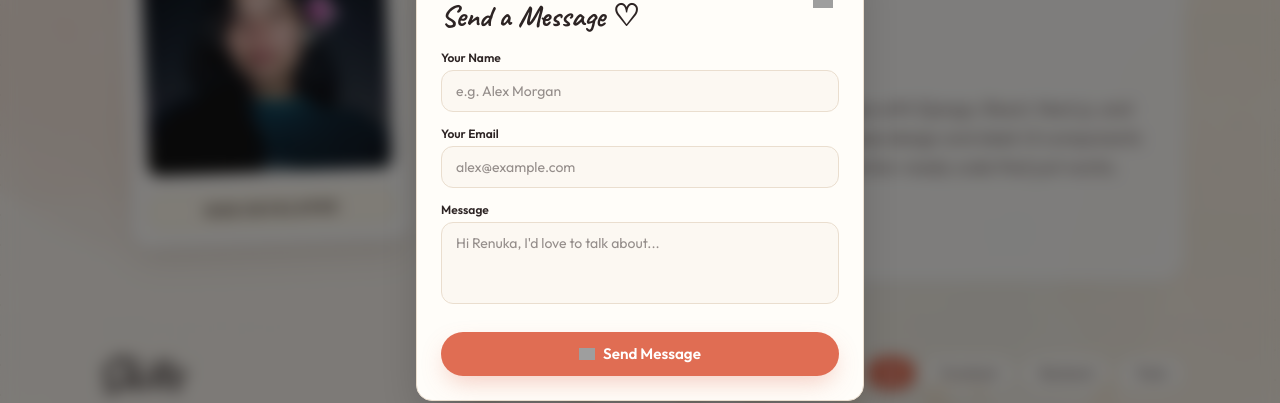
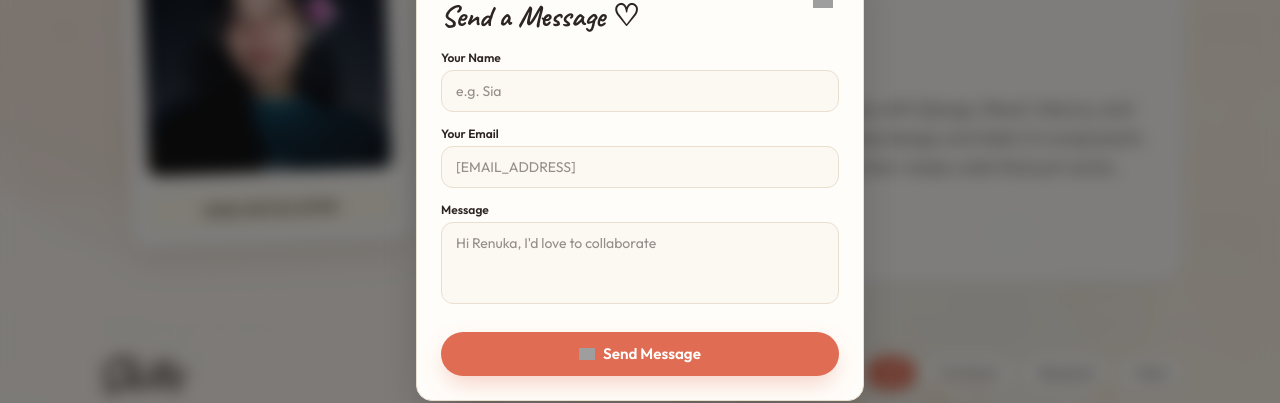
Before and after one commit to Acasia2026/Portfolio, a React (Vite) app: page / in a window 1280 px wide. Both pictures are taken after a click on the button "Let's Connect". Shown: the part 235-638 px from the top of the page. Built offline with nearby package versions, Linux system fonts and the light colour scheme; grey boxes are pictures that could not be loaded; a web font is replaced by a local one.

Commit message:
change in form

```diff
--- a/src/components/Modals.jsx
+++ b/src/components/Modals.jsx
@@ -110,11 +110,10 @@ export default function Modals({
                       <button
                         key={i}
                         onClick={() => setSelectedImgIndex(i)}
-                        className={`relative rounded-lg overflow-hidden shrink-0 border-2 transition-all ${
-                          selectedImgIndex === i
-                            ? 'border-[#e06d53] scale-105 shadow-sm'
-                            : 'border-transparent opacity-70 hover:opacity-100'
-                        }`}
+                        className={`relative rounded-lg overflow-hidden shrink-0 border-2 transition-all ${selectedImgIndex === i
+                          ? 'border-[#e06d53] scale-105 shadow-sm'
+                          : 'border-transparent opacity-70 hover:opacity-100'
+                          }`}
                         title={imgUrl.split('/').pop().replace('.png', '')}
                       >
                         <img
@@ -201,7 +200,7 @@ export default function Modals({
                     <input
                       type="text"
                       required
-                      placeholder="e.g. Alex Morgan"
+                      placeholder="e.g. Sia"
                       value={formState.name}
                       onChange={(e) => setFormState({ ...formState, name: e.target.value })}
                       className="w-full px-3.5 py-2.5 text-sm rounded-xl border border-[#eadecf] bg-[#faf5ef]/60 focus:outline-none focus:border-[#e06d53] focus:bg-white transition-all"
@@ -213,7 +212,7 @@ export default function Modals({
                     <input
                       type="email"
                       required
-                      placeholder="alex@example.com"
+                      placeholder="[EMAIL_ADDRESS]"
                       value={formState.email}
                       onChange={(e) => setFormState({ ...formState, email: e.target.value })}
                       className="w-full px-3.5 py-2.5 text-sm rounded-xl border border-[#eadecf] bg-[#faf5ef]/60 focus:outline-none focus:border-[#e06d53] focus:bg-white transition-all"
@@ -225,7 +224,7 @@ export default function Modals({
                     <textarea
                       required
                       rows="3"
-                      placeholder="Hi Renuka, I'd love to talk about..."
+                      placeholder="Hi Renuka, I'd love to collaborate"
                       value={formState.message}
                       onChange={(e) => setFormState({ ...formState, message: e.target.value })}
                       className="w-full px-3.5 py-2.5 text-sm rounded-xl border border-[#eadecf] bg-[#faf5ef]/60 focus:outline-none focus:border-[#e06d53] focus:bg-white transition-all resize-none"
```
